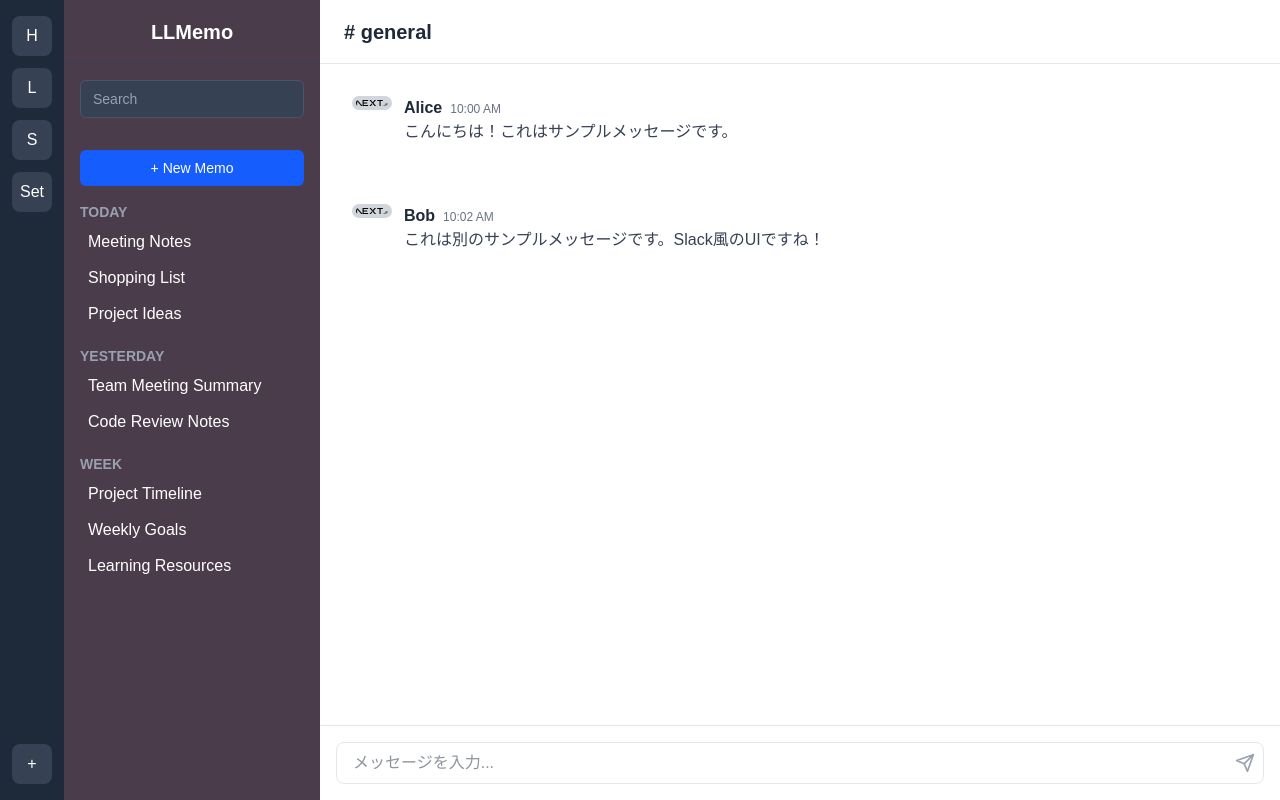
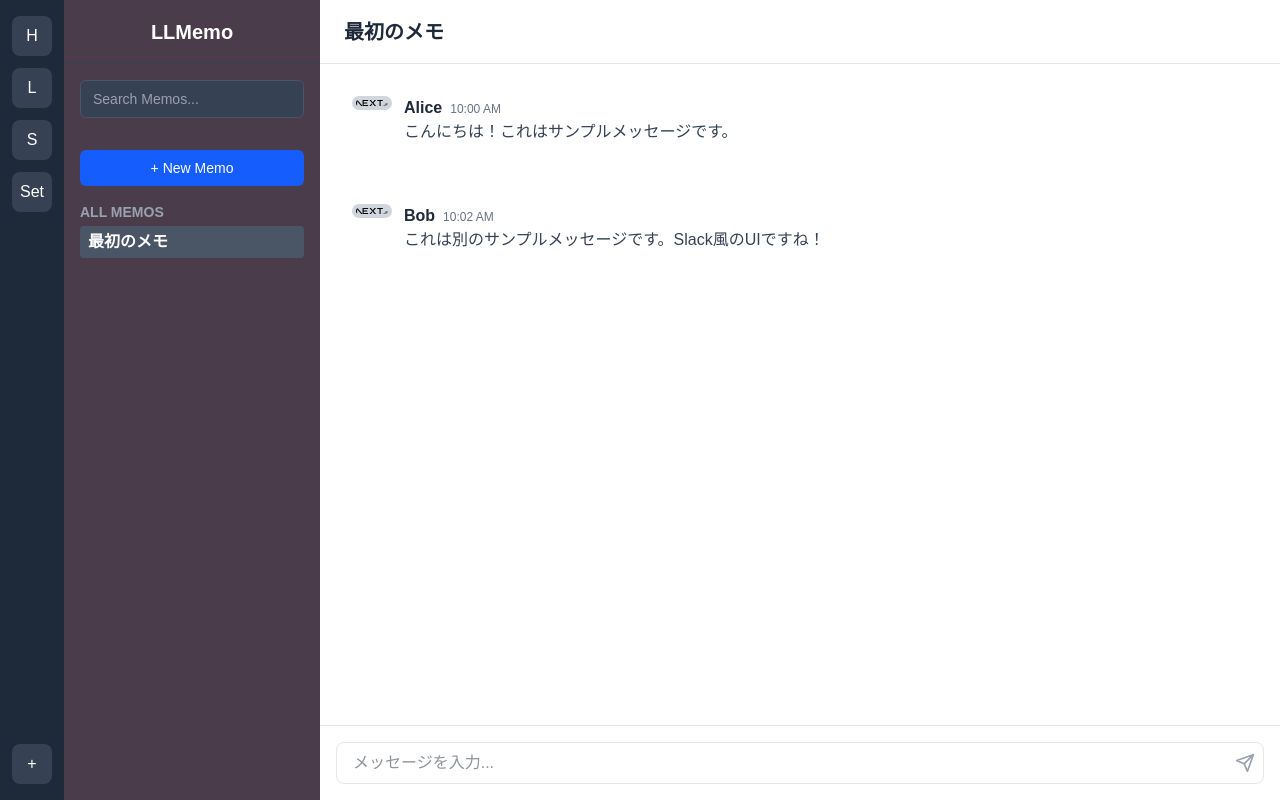
Before and after one commit to tndd/llmemo_v1, a Next.js app: page / in a window 1280 px wide. Built offline with nearby package versions, Linux system fonts and the light colour scheme.

Commit message:
メモ追加機能の追加

```diff
--- a/app/page.tsx
+++ b/app/page.tsx
@@ -4,12 +4,18 @@ import HomeView from "@/components/view/home/HomeView";
 import LibraryView from "@/components/view/library/LibraryView";
 import SettingsView from "@/components/view/settings/SettingsView";
 import StatsView from "@/components/view/stats/StatsView";
-import { useState } from "react";
-import { View, Message } from "@/lib/types";
+import { useState, useEffect } from "react";
+import { View, Message, Memo } from "@/lib/types";
 
 export default function Home() {
   const [currentView, setCurrentView] = useState<View>("home");
-  const [messages, setMessages] = useState<Message[]>([
+  const [memos, setMemos] = useState<Memo[]>([]);
+  const [activeMemoId, setActiveMemoId] = useState<string | null>(null);
+  const [allTags, setAllTags] = useState<Set<string>>(new Set());
+
+  useEffect(() => {
+    if (memos.length === 0) {
+      const initialMessages: Message[] = [
         {
           id: 1,
           user: "Alice",
@@ -17,6 +23,7 @@ export default function Home() {
           time: "10:00 AM",
           text: "こんにちは！これはサンプルメッセージです。",
           tags: [],
+          reactions: [],
         },
         {
           id: 2,
@@ -25,28 +32,73 @@ export default function Home() {
           time: "10:02 AM",
           text: "これは別のサンプルメッセージです。Slack風のUIですね！",
           tags: [],
+          reactions: [],
         },
-  ]);
-  const [allTags, setAllTags] = useState<Set<string>>(new Set());
+      ];
+      const newMemoId = `memo-${Date.now()}`;
+      const defaultMemo: Memo = {
+        id: newMemoId,
+        title: "最初のメモ",
+        createdAt: new Date().toISOString(),
+        updatedAt: new Date().toISOString(),
+        messages: initialMessages,
+        tags: [],
+      };
+      setMemos([defaultMemo]);
+      setActiveMemoId(newMemoId);
+    }
+  }, []);
+
+  useEffect(() => {
+    const currentActiveMemo = memos.find(memo => memo.id === activeMemoId);
+    if (currentActiveMemo) {
+      const currentMemoTags = new Set<string>();
+      currentActiveMemo.messages.forEach((message) => {
+        if (message.tags) {
+          message.tags.forEach((tag) => currentMemoTags.add(tag));
+        }
+      });
+      setAllTags(currentMemoTags);
+    } else {
+      setAllTags(new Set());
+    }
+  }, [activeMemoId, memos]);
 
   const handleViewChange = (view: View) => {
     setCurrentView(view);
+  };
+
+  const handleCreateNewMemo = () => {
+    const newMemoId = `memo-${Date.now()}`;
+    const newMemo: Memo = {
+      id: newMemoId,
+      title: `新しいメモ ${memos.length + 1}`,
+      createdAt: new Date().toISOString(),
+      updatedAt: new Date().toISOString(),
+      messages: [],
+      tags: [],
+    };
+    setMemos(prevMemos => [...prevMemos, newMemo]);
+    setActiveMemoId(newMemoId);
   };
 
   const handleSendMessage = (
     inputValue: string,
     messageTags: string[] = [],
   ) => {
-    if (inputValue.trim() === "") return;
+    if (inputValue.trim() === "" || !activeMemoId) return;
 
-    // Extract any remaining tags from the message text
     const textTags = inputValue.match(/#\w+/g) || [];
-    const allTags = [...new Set([...messageTags, ...textTags])];
+    const combinedMessageTags = [...new Set([...messageTags, ...textTags])];
 
+    setMemos(prevMemos => prevMemos.map(memo => {
+      if (memo.id !== activeMemoId) return memo;
+
+      const currentMessages = memo.messages;
       const newMessage: Message = {
         id:
-        messages.length > 0
-          ? Math.max(...messages.map((m) => m.id)) + 1
+          currentMessages.length > 0
+            ? Math.max(...currentMessages.map((m) => m.id)) + 1
             : 1,
         user: "Your Name",
         avatar: "/next.svg",
@@ -55,21 +107,27 @@ export default function Home() {
           minute: "2-digit",
         }),
         text: inputValue,
-      tags: allTags,
+        tags: combinedMessageTags,
         reactions: [],
       };
 
-    setMessages((prevMessages) => [...prevMessages, newMessage]);
-    if (allTags.length > 0) {
-      setAllTags(
-        (prevTags) => new Set([...prevTags, ...allTags]),
-      );
-    }
+      const updatedMessages = [...currentMessages, newMessage];
+
+      return {
+        ...memo,
+        messages: updatedMessages,
+        updatedAt: new Date().toISOString(),
+      };
+    }));
   };
 
   const handleReaction = (messageId: number, tagName: string) => {
-    setMessages((prevMessages) => {
-      return prevMessages.map((msg) => {
+    if (!activeMemoId) return;
+
+    setMemos(prevMemos => prevMemos.map(memo => {
+      if (memo.id !== activeMemoId) return memo;
+
+      const updatedMessages = memo.messages.map((msg) => {
         if (msg.id !== messageId) return msg;
 
         const currentUser = "currentUser";
@@ -78,18 +136,14 @@ export default function Home() {
           (r) => r.tagName === tagName,
         );
 
-        // If reaction exists
         if (reactionIndex >= 0) {
           const existingReaction = reactions[reactionIndex];
           const userIndex =
             existingReaction.users.indexOf(currentUser);
 
-          // If user already reacted, remove their reaction
           if (userIndex >= 0) {
             const updatedUsers = [...existingReaction.users];
             updatedUsers.splice(userIndex, 1);
-
-            // If no more users, remove the reaction
             if (updatedUsers.length === 0) {
               const updatedReactions = [...reactions];
               updatedReactions.splice(reactionIndex, 1);
@@ -98,8 +152,6 @@ export default function Home() {
                 reactions: updatedReactions,
               };
             }
-
-            // Otherwise, update the count
             return {
               ...msg,
               reactions: reactions.map((r, i) =>
@@ -112,9 +164,7 @@ export default function Home() {
                   : r,
               ),
             };
-          }
-          // If user hasn't reacted, add their reaction
-          else {
+          } else {
             return {
               ...msg,
               reactions: reactions.map((r, i) =>
@@ -128,9 +178,7 @@ export default function Home() {
               ),
             };
           }
-        }
-        // If this is a new reaction
-        else {
+        } else {
           return {
             ...msg,
             reactions: [
@@ -144,7 +192,8 @@ export default function Home() {
           };
         }
       });
-    });
+      return { ...memo, messages: updatedMessages, updatedAt: new Date().toISOString() };
+    }));
   };
 
   const handleAddNewTag = (tagName: string) => {
@@ -155,22 +204,31 @@ export default function Home() {
     });
   };
 
+  const activeMemo = memos.find(memo => memo.id === activeMemoId);
+  const messagesForView = activeMemo?.messages || [];
+  const activeMemoTitle = activeMemo?.title || "";
+
   return (
     <div className="flex h-screen antialiased text-gray-800">
       <IconSidebar onViewChange={handleViewChange} />
       {currentView === "home" && (
         <HomeView
-          messages={messages}
+          messages={messagesForView}
+          memos={memos}
+          activeMemoId={activeMemoId}
+          activeMemoTitle={activeMemoTitle}
           onSendMessage={handleSendMessage}
           onReaction={handleReaction}
           onAddNewTag={handleAddNewTag}
           availableTags={Array.from(allTags)}
           currentUser="currentUser"
+          onCreateNewMemo={handleCreateNewMemo}
+          onSelectMemo={setActiveMemoId}
         />
       )}
       {currentView === "library" && (
         <LibraryView
-          messages={messages}
+          messages={messagesForView}
           allTags={allTags}
           onReaction={handleReaction}
           onAddNewTag={handleAddNewTag}
--- a/components/view/home/HomeSidebar.tsx
+++ b/components/view/home/HomeSidebar.tsx
@@ -1,15 +1,23 @@
 // components/home/HomeSidebar.tsx
 import clsx from "clsx";
 import React from "react";
+import { Memo } from "@/lib/types"; // Added Memo
 
 import SidebarLayout from "@/components/SidebarLayout";
 
-// SidebarProps is now empty or can be removed if no props are needed
-interface HomeSidebarProps {}
+interface HomeSidebarProps {
+  memos?: Memo[];
+  activeMemoId?: string | null;
+  onCreateNewMemo?: () => void;
+  onSelectMemo?: (memoId: string) => void;
+}
 
-const HomeSidebar: React.FC<
-  HomeSidebarProps
-> = (/* props can be removed if HomeSidebarProps is empty */) => {
+const HomeSidebar: React.FC<HomeSidebarProps> = ({
+  memos = [],
+  activeMemoId = null,
+  onCreateNewMemo,
+  onSelectMemo,
+}) => {
   const headerClasses = clsx(
     "flex items-center justify-center h-16",
     "border-b border-gray-700",
@@ -21,9 +29,10 @@ const HomeSidebar: React.FC<
     "focus:outline-none focus:border-blue-500",
   );
 
-  const linkClasses = clsx(
-    "block px-2 py-1 rounded",
+  const linkClasses = (isActive: boolean) => clsx(
+    "block px-2 py-1 rounded truncate", // Added truncate for long titles
     "hover:bg-gray-700",
+    isActive ? "bg-gray-600 font-semibold" : "",
   );
 
 
@@ -35,7 +44,7 @@ const HomeSidebar: React.FC<
       <div className="p-4">
         <input
           type="text"
-          placeholder="Search"
+          placeholder="Search Memos..." // Updated placeholder
           className={inputClasses}
         />
       </div>
@@ -43,80 +52,37 @@ const HomeSidebar: React.FC<
         {/* New Memo Button */}
         <button
           className="w-full mb-4 px-4 py-2 bg-blue-600 hover:bg-blue-700 text-white rounded-md text-sm font-medium transition-colors"
-          onClick={() => console.log('New memo clicked')}
+          onClick={onCreateNewMemo} // Use passed in handler
         >
           + New Memo
         </button>
 
-        {/* Today's Memos */}
+        {/* Memos List */}
+        {memos.length > 0 ? (
           <div>
             <h3 className="text-sm font-semibold text-gray-400 uppercase mb-1">
-            Today
+              All Memos
             </h3>
             <ul className="space-y-1">
-            <li>
-              <a href="#" className={linkClasses}>
-                Meeting Notes
-              </a>
+              {memos.map((memo) => (
+                <li key={memo.id}>
+                  <button
+                    className={linkClasses(memo.id === activeMemoId) + " w-full text-left"} // Added w-full and text-left for button behavior
+                    onClick={() => onSelectMemo?.(memo.id)}
+                    title={memo.title} // Added title attribute for full title on hover
+                  >
+                    {memo.title || "(Untitled Memo)"}
+                  </button>
                 </li>
-            <li>
-              <a href="#" className={linkClasses}>
-                Shopping List
-              </a>
-            </li>
-            <li>
-              <a href="#" className={linkClasses}>
-                Project Ideas
-              </a>
-            </li>
+              ))}
             </ul>
           </div>
+        ) : (
+          <p className="text-gray-400 text-sm">No memos yet. Create one!</p>
+        )}
 
-        {/* Yesterday's Memos */}
-        <div className="mt-4">
-          <h3 className="text-sm font-semibold text-gray-400 uppercase mb-1">
-            Yesterday
-          </h3>
-          <ul className="space-y-1">
-            <li>
-              <a href="#" className={linkClasses}>
-                Team Meeting Summary
-              </a>
-            </li>
-            <li>
-              <a href="#" className={linkClasses}>
-                Code Review Notes
-              </a>
-            </li>
-          </ul>
+        {/* Dummy sections removed */}
       </div>
-
-        {/* This Week's Memos */}
-        <div className="mt-4">
-          <h3 className="text-sm font-semibold text-gray-400 uppercase mb-1">
-            Week
-          </h3>
-          <ul className="space-y-1">
-            <li>
-              <a href="#" className={linkClasses}>
-                Project Timeline
-              </a>
-            </li>
-            <li>
-              <a href="#" className={linkClasses}>
-                Weekly Goals
-              </a>
-            </li>
-            <li>
-              <a href="#" className={linkClasses}>
-                Learning Resources
-              </a>
-            </li>
-          </ul>
-        </div>
-        {/* Tags section removed */}
-      </div>
-      {/* User Info Section Removed */}
     </SidebarLayout>
   );
 };
--- a/components/view/home/HomeView.tsx
+++ b/components/view/home/HomeView.tsx
@@ -1,7 +1,7 @@
 "use client";
 import HomeSidebar from "@/components/view/home/HomeSidebar";
 import { MessageList, MessageInput } from "@/components/message";
-import { Message, Reaction } from "@/lib/types";
+import { Message, Reaction, Memo } from "@/lib/types";
 import clsx from "clsx";
 import React, { useState, useMemo, useCallback } from 'react';
 
@@ -12,6 +12,11 @@ interface HomeViewProps {
   onAddNewTag?: (tagName: string) => void;
   availableTags?: string[];
   currentUser?: string;
+  onCreateNewMemo?: () => void;
+  memos?: Memo[];
+  activeMemoId?: string | null;
+  onSelectMemo?: (memoId: string) => void;
+  activeMemoTitle?: string;
 }
 
 const HomeView: React.FC<HomeViewProps> = ({
@@ -21,6 +26,11 @@ const HomeView: React.FC<HomeViewProps> = ({
   onAddNewTag,
   availableTags = [],
   currentUser = "currentUser",
+  onCreateNewMemo,
+  memos = [],
+  activeMemoId = null,
+  onSelectMemo,
+  activeMemoTitle = "Memo",
 }) => {
   const [inputValue, setInputValue] = useState("");
   // タグの選択状態は新しいMessageInputコンポーネント内で管理されるようになったため削除
@@ -62,7 +72,12 @@ const HomeView: React.FC<HomeViewProps> = ({
 
   return (
     <>
-      <HomeSidebar />
+      <HomeSidebar
+        memos={memos}
+        activeMemoId={activeMemoId}
+        onCreateNewMemo={onCreateNewMemo}
+        onSelectMemo={onSelectMemo}
+      />
       <div
         className={clsx(
           "flex flex-col flex-grow h-full bg-white",
@@ -73,8 +88,8 @@ const HomeView: React.FC<HomeViewProps> = ({
             "flex items-center justify-between h-16 px-6 border-b border-gray-200 bg-white",
           )}
         >
-          <h2 className={clsx("text-xl font-semibold")}>
-            # general
+          <h2 className={clsx("text-xl font-semibold truncate")}>
+            {activeMemoTitle || "(Untitled Memo)"}
           </h2>
         </div>
         <MessageList
```
Also changed, not shown: lib/types.ts (+9 -0 lines). Lines whose indentation alone changed are shown as unchanged.
